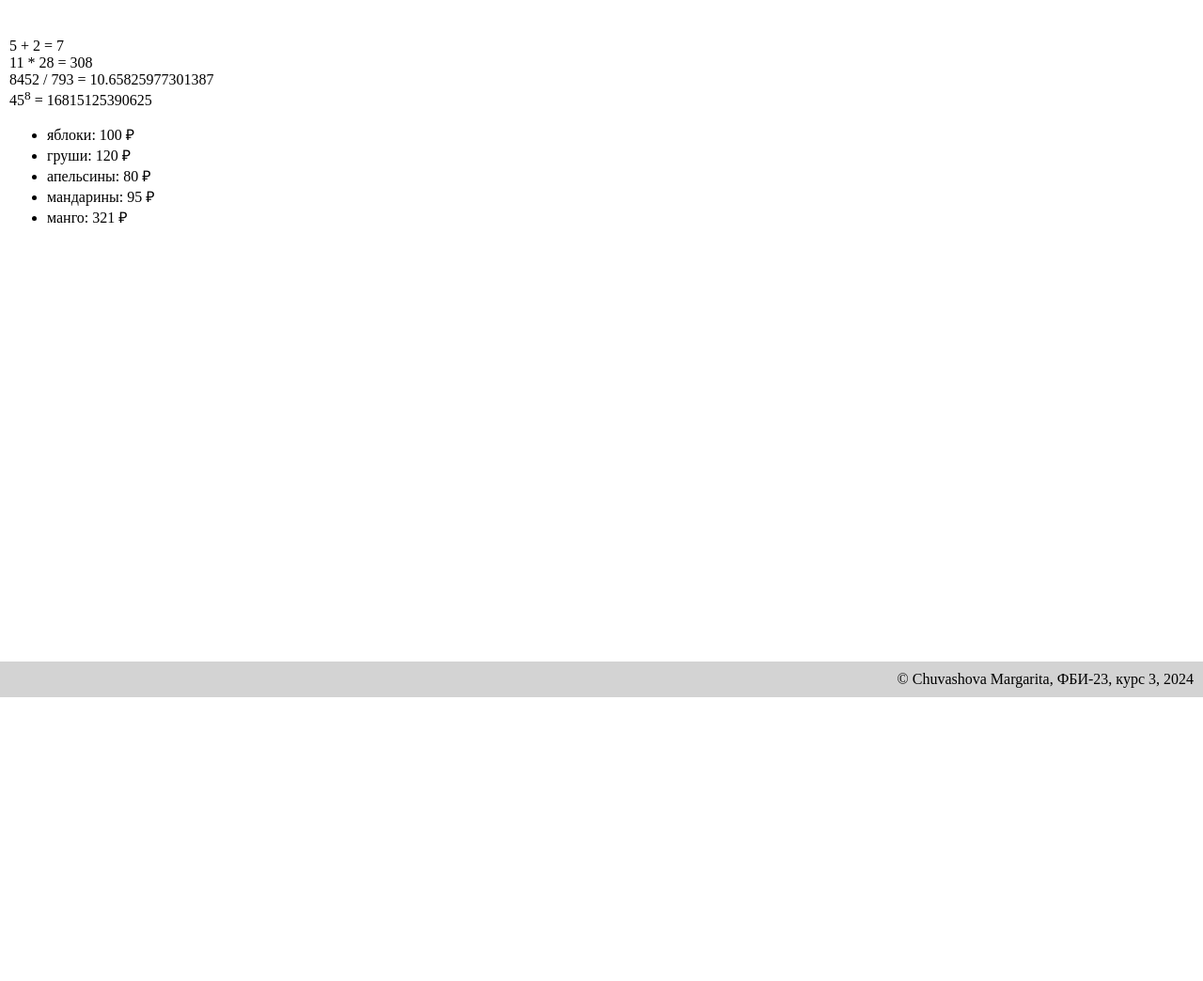
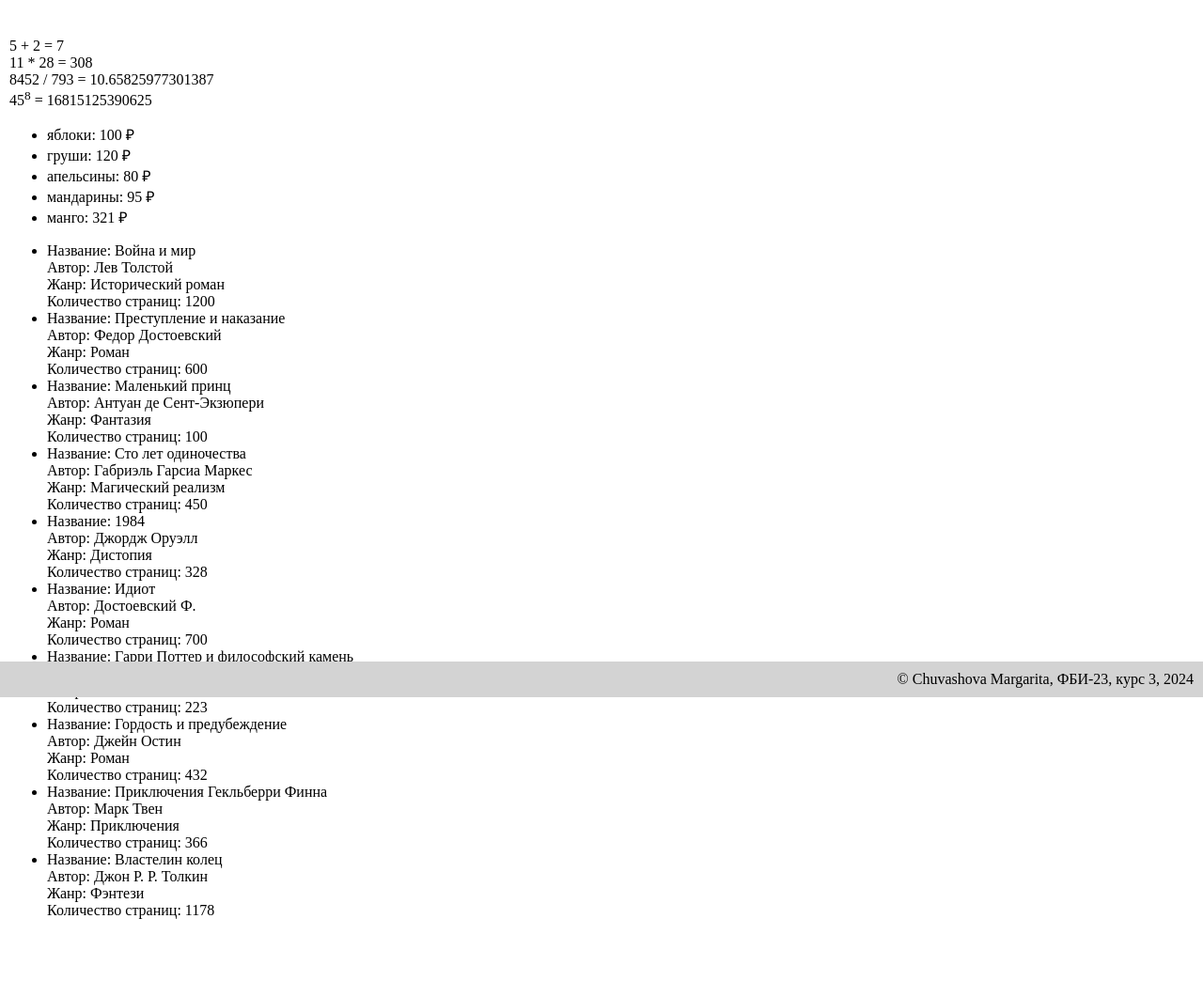
Before and after one commit to Vihuhol26/labs_v2, a Flask app: page /lab2/example in a window 1280 px wide. Shown: the part 58-1102 px from the top of the page at 94% size. Before the commit the page ends 800 px from the top, so only its background shows below. Run offline with Flask 3, Linux system fonts and the light colour scheme.

Commit message:
Книги

```diff
--- a/app.py
+++ b/app.py
@@ -209,5 +209,17 @@ def example():
         {'name': 'мандарины', 'price': 95},
         {'name': 'манго', 'price': 321}
         ]
+    books = [
+        {'author': 'Лев Толстой', 'title': 'Война и мир', 'genre': 'Исторический роман', 'pages': 1200},
+        {'author': 'Федор Достоевский', 'title': 'Преступление и наказание', 'genre': 'Роман', 'pages': 600},
+        {'author': 'Антуан де Сент-Экзюпери', 'title': 'Маленький принц', 'genre': 'Фантазия', 'pages': 100},
+        {'author': 'Габриэль Гарсиа Маркес', 'title': 'Сто лет одиночества', 'genre': 'Магический реализм', 'pages': 450},
+        {'author': 'Джордж Оруэлл', 'title': '1984', 'genre': 'Дистопия', 'pages': 328},
+        {'author': 'Достоевский Ф.', 'title': 'Идиот', 'genre': 'Роман', 'pages': 700},
+        {'author': 'Гарри Поттер', 'title': 'Гарри Поттер и философский камень', 'genre': 'Фэнтези', 'pages': 223},
+        {'author': 'Джейн Остин', 'title': 'Гордость и предубеждение', 'genre': 'Роман', 'pages': 432},
+        {'author': 'Марк Твен', 'title': 'Приключения Гекльберри Финна', 'genre': 'Приключения', 'pages': 366},
+        {'author': 'Джон Р. Р. Толкин', 'title': 'Властелин колец', 'genre': 'Фэнтези', 'pages': 1178}
+        ]
     return render_template('example.html', name=name, number=number,
-    group=group, course=course, fruits=fruits)
+    group=group, course=course, fruits=fruits, books=books)
--- a/templates/example.html
+++ b/templates/example.html
@@ -26,6 +26,17 @@
             <li>{{ f.name }}: {{ f.price }} &#8381;</li>
             {% endfor %}
         </ul>
+
+        <ul>
+            {% for book in books %}
+        <li>
+            Название: {{ book.title }}<br>
+            Автор: {{ book.author }}<br>
+            Жанр: {{ book.genre }}<br>
+            Количество страниц: {{ book.pages }}<br>
+        </li>
+        {% endfor %}
+        </ul>
     </main>
 
     <footer>
```
